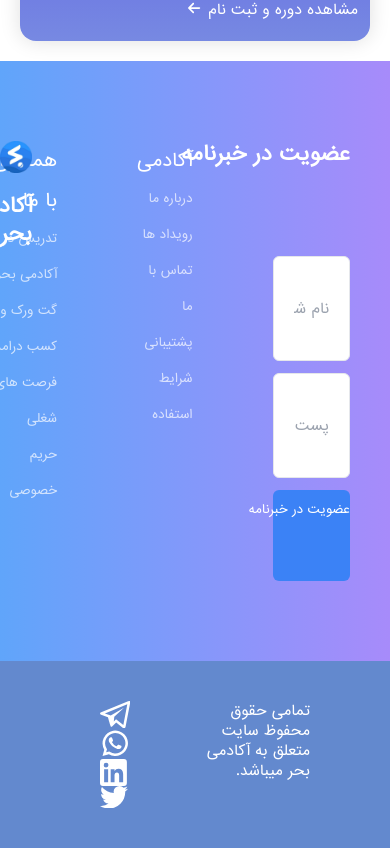
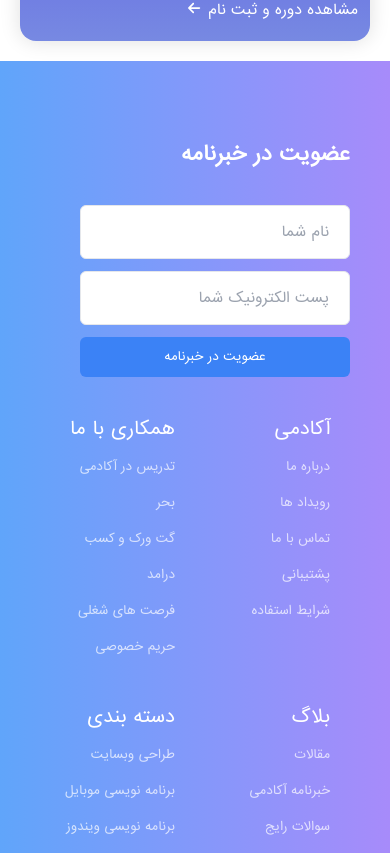
Before and after one commit to ParsaAsdpr/bahr-academy, a React (Create React App) app: page / in a window 390 px wide. Shown: the part 1891-2744 px from the top of the page. Built offline with nearby package versions, Linux system fonts and the light colour scheme.

Commit message:
responsive footer

```diff
--- a/src/Containers/Footer/Footer.jsx
+++ b/src/Containers/Footer/Footer.jsx
@@ -50,8 +50,8 @@ class Footer extends Component {
     return (
       <footer className="w-full">
         <div className="w-full bg-gradient-to-r from-blue-400 to-violet-400">
-          <div className="max-w-7xl px-10 py-20 mx-auto flex relative">
-            <Newsletter></Newsletter>
+          <div className="max-w-7xl px-10 py-20 mx-auto relative grid gap-x-0 gap-y-8 grid-cols-2 sm:grid-cols-4 lg:grid-cols-7">
+            <Newsletter cName="col-span-2 sm:col-span-4 lg:col-span-2"></Newsletter>
             {footerItems.map((item, index) => {
               return (
                 <FooterListGroup key={index} title={item.title}>
@@ -68,16 +68,16 @@ class Footer extends Component {
                 </FooterListGroup>
               );
             })}
-            <FooterLogo></FooterLogo>
+            <FooterLogo cName="col-span-2 sm:col-span-4 lg:col-span-1"></FooterLogo>
           </div>
         </div>
         <div className="w-full px-20 py-10" style={{ background: "#6389CE" }}>
           <div className="max-w-7xl flex justify-between mx-auto">
-              <p className="text-white text-sm">تمامی حقوق محفوظ سایت متعلق به آکادمی بحر میباشد.</p>
+              <p className="text-white text-sm leading-loose">تمامی حقوق محفوظ سایت متعلق به آکادمی بحر میباشد.</p>
               <div>
                   {socials.map((social, index) => {
                       return(
-                          <a href="#" className={`text-white mx-5 cursor-pointer float-left`} key={index}>{social}</a>
+                          <a href="#" className={`text-white m-5 cursor-pointer float-left`} key={index}>{social}</a>
                       )
                   })}
               </div>
--- a/src/components/Footer/Footerlogo.jsx
+++ b/src/components/Footer/Footerlogo.jsx
@@ -1,10 +1,10 @@
 import React from 'react';
 import logopic from '../../assets/images/logo.png'
 
-const FooterLogo = () => {
+const FooterLogo = props => {
     return (
-        <div className='h-full w-1/12 absolute left-0'>
-            <img src={logopic} alt="" className='w-full' />
+        <div className={`h-full w-full flex justify-center flex-col ${props.cName}`}>
+            <img src={logopic} alt="" className='w-1/5 lg:w-4/5 mx-auto' />
             <h4 className='text-xl text-white w-full text-center font-bold mt-5'>آکادمی بحر</h4>
         </div>
      );
--- a/src/components/Footer/Listgroup.jsx
+++ b/src/components/Footer/Listgroup.jsx
@@ -2,7 +2,7 @@ import React from 'react';
 
 const FooterListGroup = props => {
     return (
-        <ul className='text-lg text-white cursor-pointer mx-10 leading-10 float-right'>
+        <ul className='text-lg text-white cursor-pointer mx-5 leading-10 float-right'>
             {props.title}
             {props.children}
         </ul>
--- a/src/components/Footer/Newsletters.jsx
+++ b/src/components/Footer/Newsletters.jsx
@@ -4,7 +4,7 @@ import { NewsletterText } from './textbox';
 
 const Newsletter = props => {
     return (
-        <form className='w-1/4 flex flex-wrap whitespace-nowrap justify-center ml-10'>
+        <form className={`flex flex-wrap whitespace-nowrap justify-center ml-10 ${props.cName}`}>
             <h3 className='text-xl font-bold text-white w-full text-right mb-9'>عضویت در خبرنامه</h3>
             <NewsletterText placeholder='نام شما'></NewsletterText>
             <NewsletterText placeholder='پست الکترونیک شما'></NewsletterText>
```
